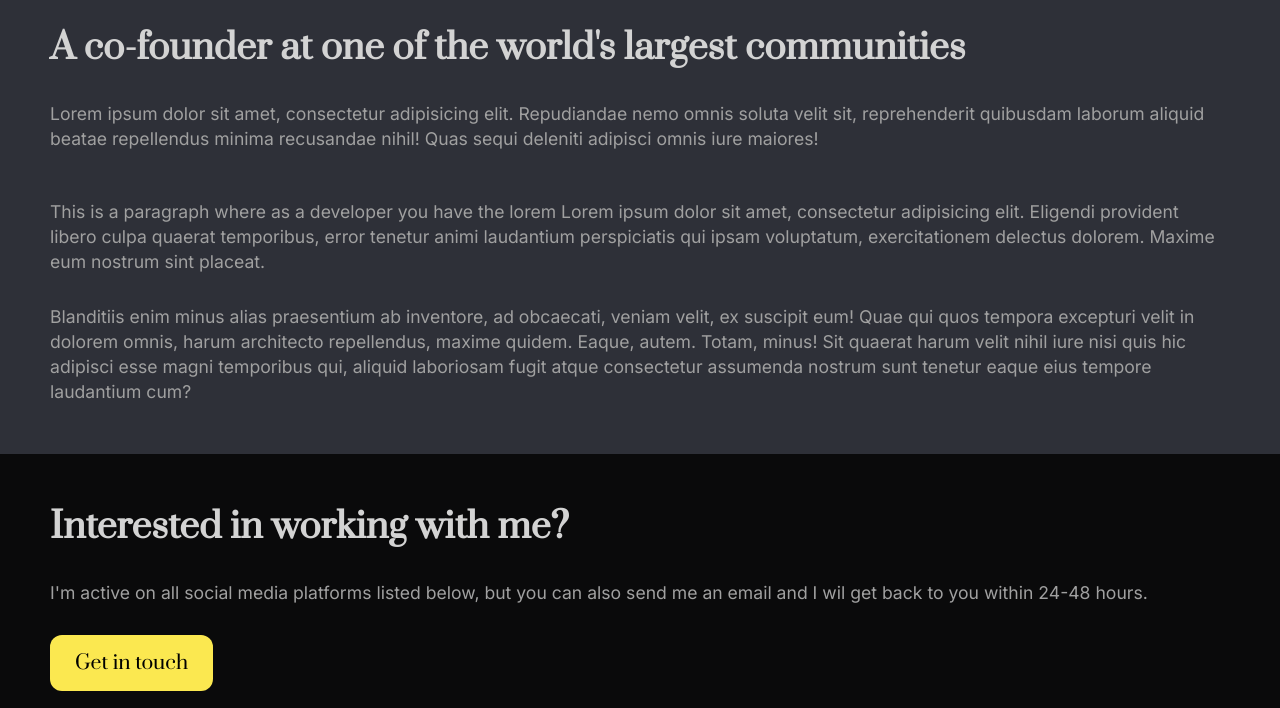
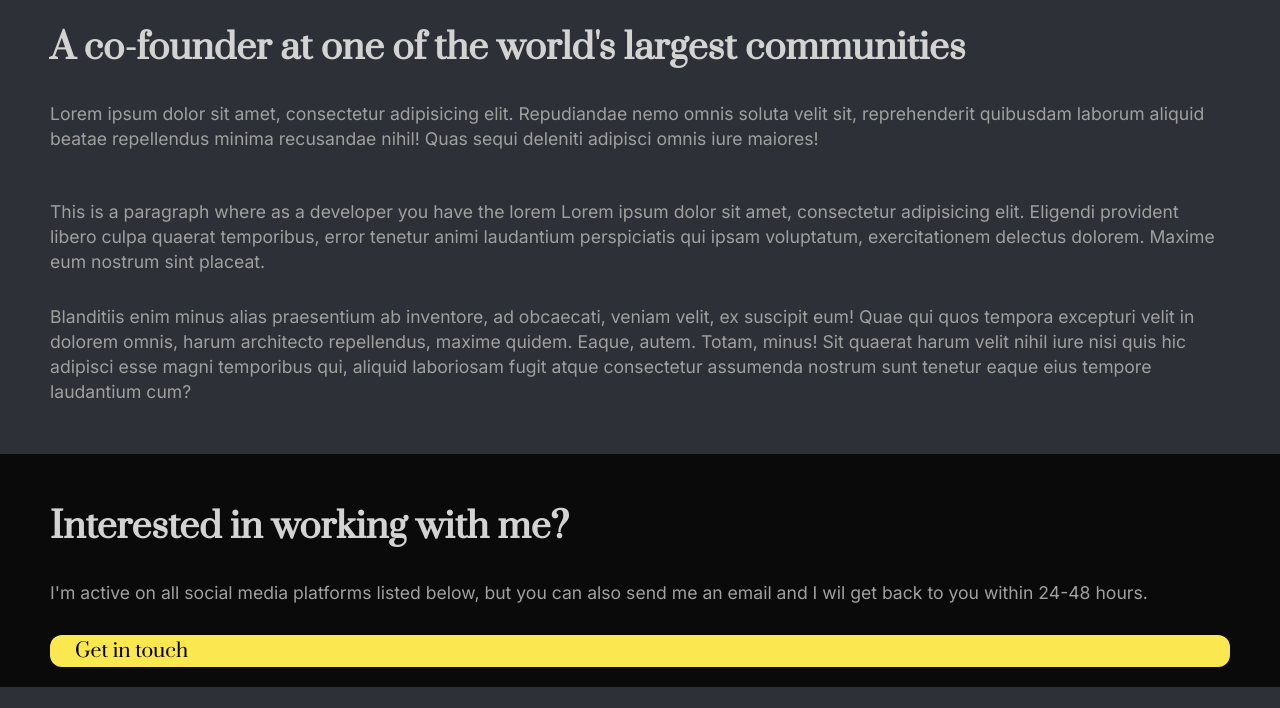
Before and after one commit to jackchealdang/portfolio-website, a plain HTML site: page index.html in a window 1280 px wide. Shown: the part 2288-2996 px from the top of the page. Drawn offline with Linux system fonts and the light colour scheme.

Commit message:
update button

```diff
--- a/index.html
+++ b/index.html
@@ -182,7 +182,8 @@
             I'm active on all social media platforms listed below, but you can also send me an email and I wil get back
             to you within 24-48 hours.
           </p>
-          <button>Get in touch</button>
+          <!-- <button>Get in touch</button> -->
+          <a href="https://jackchealdang.com" class="action_button">Get in touch</a>
           <!-- <button onclick="location.href='https://jackchealdang.com'" type="button">Get in touch</button> -->
         </div>
         <div class="column-right"></div>
```
